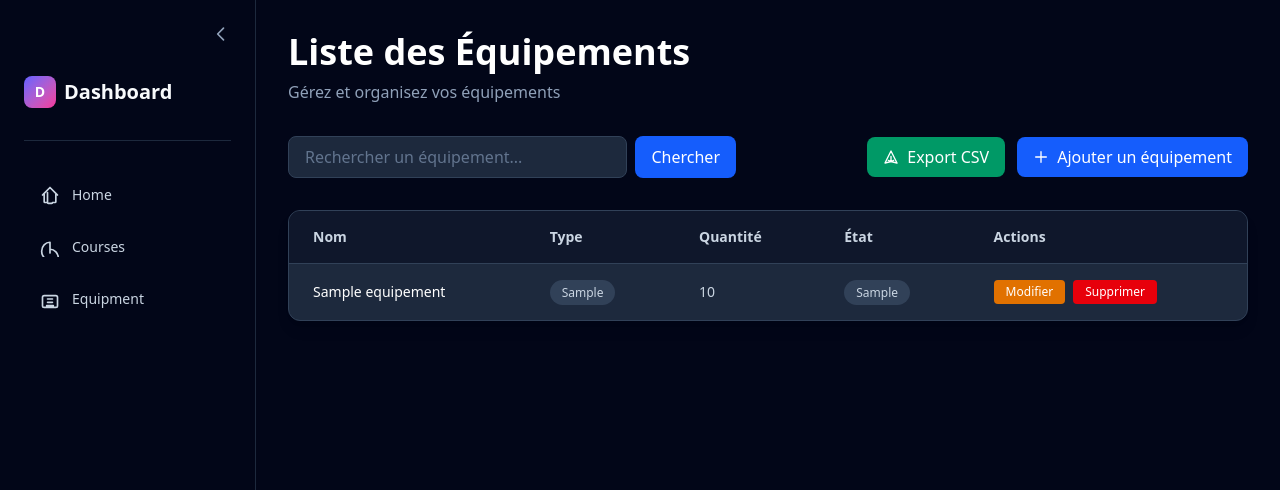
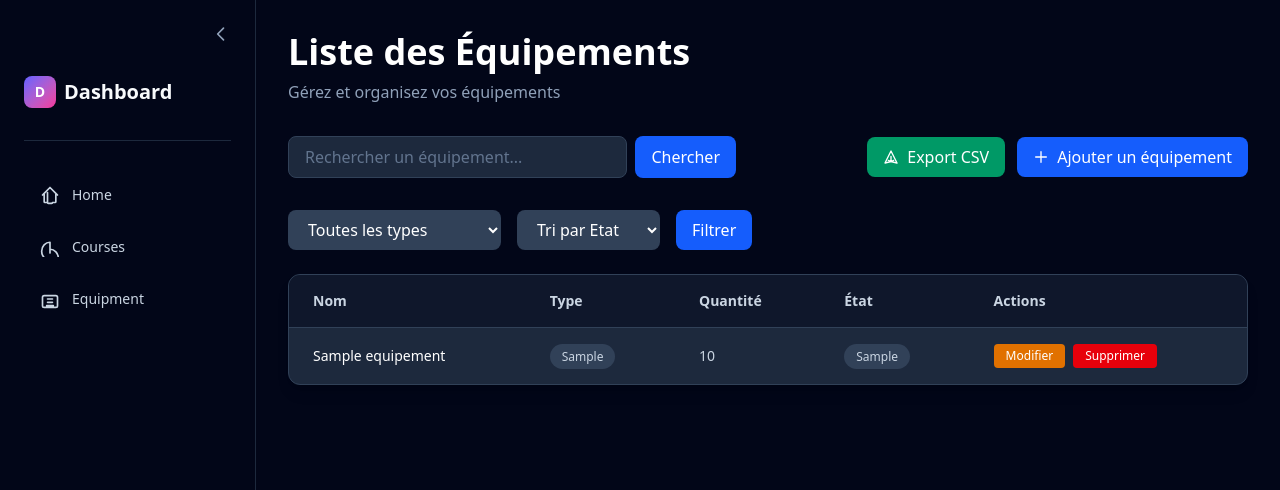
Before and after one commit to YounessAitJamaa/FitManager, a PHP site: page /equipements.php in a window 1280 px wide. Shown: the top 490 px of the page. Run offline with PHP 8.4, Linux system fonts and the light colour scheme; tables that the repository leaves empty or names only in its code hold one stand-in row (values such as "Sample post"); a stand-in replaces the project's code that opens the database connection.

Commit message:
Add filter in equipements page

```diff
--- a/pages/equipements.php
+++ b/pages/equipements.php
@@ -1,5 +1,27 @@
 <?php
     require "../config/db.php";
+
+    $query = "SELECT * FROM equipements";
+
+    $conditions = [];
+
+    if(!empty($_GET['type'])) {
+        $type = $_GET['type'];
+        $conditions[] = "type_equipement='$type'";
+    }
+
+    if(!empty($_GET['etat'])) {
+        $etat = $_GET['etat'];
+        $conditions[] = "etat='$etat'";
+    }
+
+    if(!empty($conditions)) {
+        $query .= " WHERE " . implode(" AND ", $conditions);
+    }
+
+
+
+    $result = mysqli_query($conn, $query);
 ?>
 
 <!DOCTYPE html>
@@ -47,6 +69,27 @@
             </div>
         </div>
 
+        <form method="GET" class="flex gap-4 mb-6">
+            <!-- Filtre par type -->
+            <select name="type" class="px-4 py-2 bg-slate-700 text-white rounded-lg">
+                <option value="">Toutes les types</option>
+                <option value="Tapis de course" <?= (isset($_GET['type_equipement']) && $_GET['type_equipement']=='Tapis de course') ? 'selected' : '' ?>>Tapis de course</option>
+                <option value="Halteres" <?= (isset($_GET['type_equipement']) && $_GET['type_equipement']=='Halteres') ? 'selected' : '' ?>>Halteres</option>
+                <option value="Ballon" <?= (isset($_GET['type_equipement']) && $_GET['type_equipement']=='Ballon') ? 'selected' : '' ?>>Ballon</option>
+                <option value="Machine musculation" <?= (isset($_GET['type_equipement']) && $_GET['type_equipement']== 'Machine musculation') ? 'selected' : '' ?>>Machine musculation</option>
+            </select>
+
+            <!-- Tri par etat -->
+            <select name="etat" class="px-4 py-2 bg-slate-700 text-white rounded-lg">
+                <option value="">Tri par Etat</option>
+                <option value="A remplacer" <?= (isset($_GET['etat']) && $_GET['etat']=='A remplacer') ? 'selected' : '' ?>>A remplacer</option>
+                <option value="moyen" <?= (isset($_GET['etat']) && $_GET['etat']=='moyen') ? 'selected' : '' ?>>moyen</option>
+                <option value="bon" <?= (isset($_GET['etat']) && $_GET['etat']=='bon') ? 'selected' : '' ?>>bon</option>
+            </select>
+
+            <button type="submit" class="px-4 py-2 bg-blue-600 text-white rounded-lg hover:bg-blue-700">Filtrer</button>
+        </form>
+
         <!-- Table -->
         <div class="bg-slate-800 rounded-xl border border-slate-700 overflow-hidden shadow-lg">
             <table class="w-full">
@@ -62,8 +105,6 @@
 
                 <tbody class="divide-y divide-slate-700">
                 <?php
-                    $result = mysqli_query($conn, "SELECT * FROM equipements");
-
                     while($row = mysqli_fetch_assoc($result)) {
                         echo "
                             <tr class='hover:bg-slate-700/50 transition'>
```
